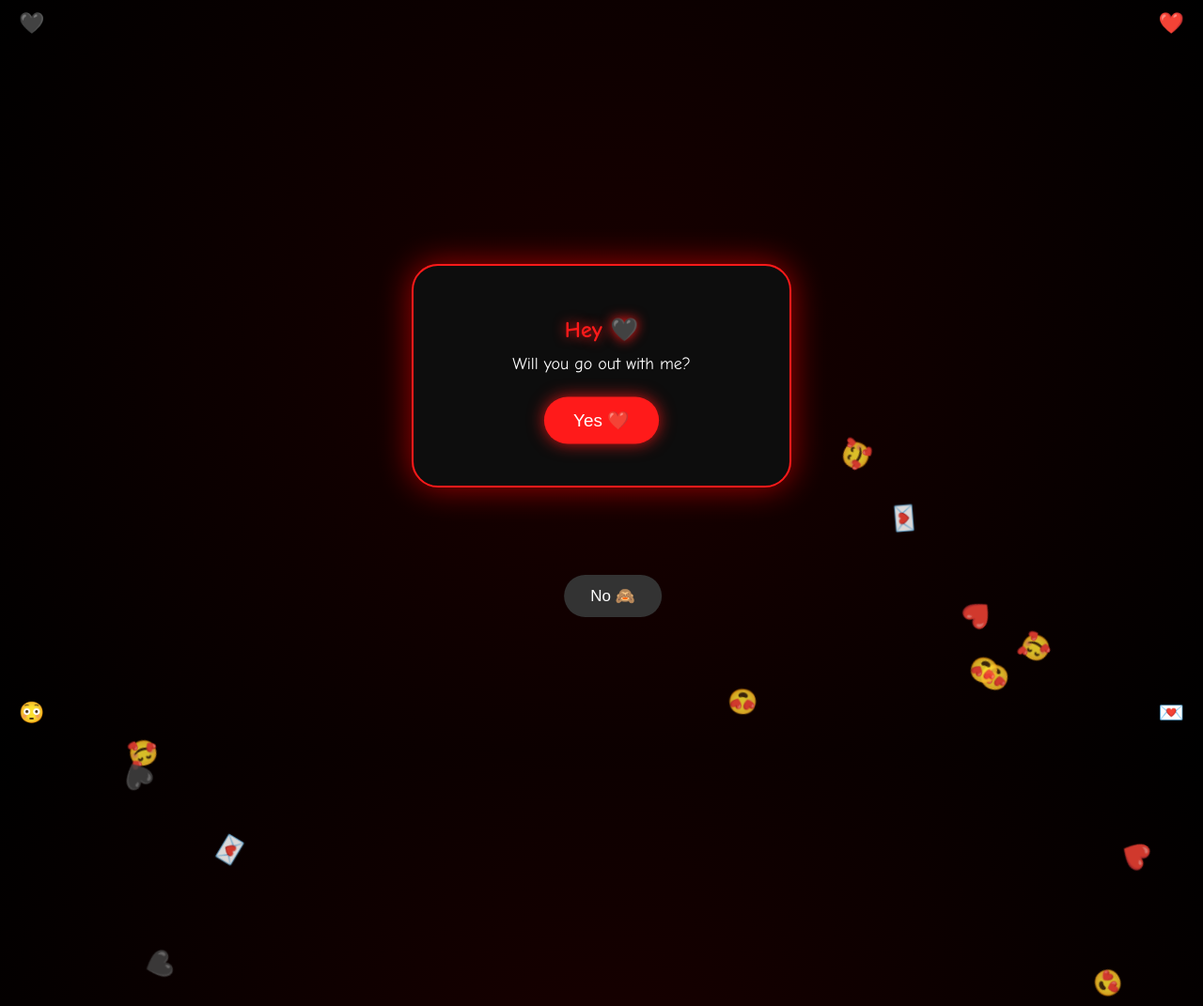
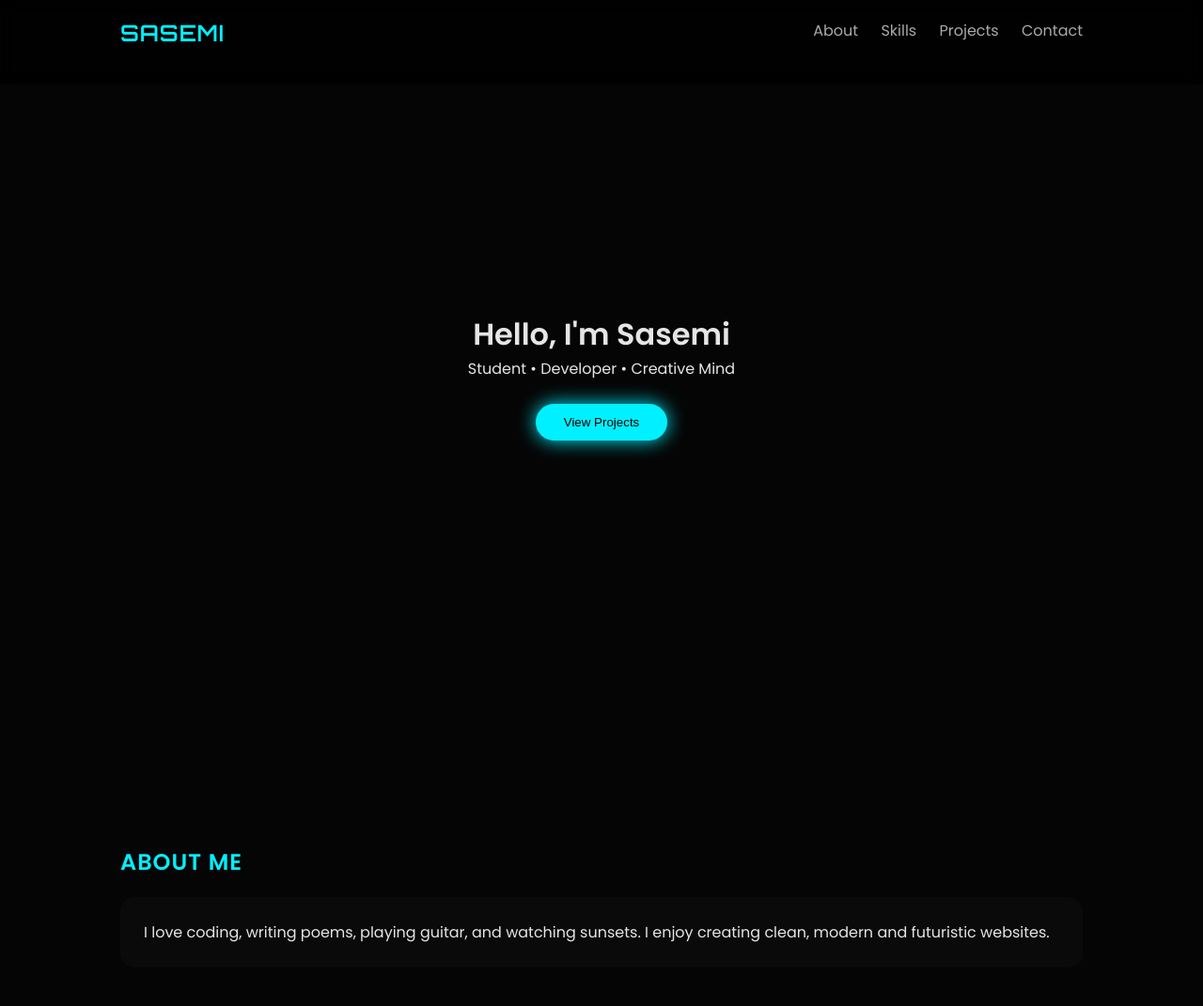
Before and after one commit to sasemidias05/sasemi_dias.github.io, a plain HTML site: page index.html in a window 1280 px wide. Shown: the top 1071 px of the page at 94% size. Drawn offline with Linux system fonts and the light colour scheme.

Commit message:
Add files via upload

```diff
--- a/index.html
+++ b/index.html
@@ -1,181 +1,87 @@
+<!-- index.html -->
 <!DOCTYPE html>
 <html lang="en">
 <head>
-  <meta charset="UTF-8">
-  <title>🖤❤️ One Question</title>
+<meta charset="UTF-8">
+<meta name="viewport" content="width=device-width, initial-scale=1.0">
+<title>Sasemi | Developer Portfolio</title>
 
-  <style>
-    body {
-      margin: 0;
-      height: 100vh;
-      background: radial-gradient(circle, #1a0000, #000000);
-      font-family: "Comic Sans MS", Arial, sans-serif;
-      overflow: hidden;
-      display: flex;
-      justify-content: center;
-      align-items: center;
-    }
+<!-- Link CSS -->
+<link rel="stylesheet" href="style.css">
 
-    .card {
-      background: #0d0d0d;
-      padding: 35px;
-      border-radius: 28px;
-      text-align: center;
-      width: 330px;
-      border: 2px solid #ff1a1a;
-      box-shadow: 0 0 35px rgba(255,0,0,0.6);
-      animation: popIn 1s ease;
-      z-index: 5;
-    }
+<link href="https://fonts.googleapis.com/css2?family=Orbitron:wght@400;600&family=Poppins:wght@300;400;600&display=swap" rel="stylesheet">
+</head>
 
-    @keyframes popIn {
-      0% { transform: scale(0); }
-      80% { transform: scale(1.1); }
-      100% { transform: scale(1); }
-    }
-
-    h2 {
-      color: #ff1a1a;
-      margin-bottom: 6px;
-      animation: glow 2s infinite alternate;
-    }
-
-    @keyframes glow {
-      from { text-shadow: 0 0 5px #ff1a1a; }
-      to { text-shadow: 0 0 15px #ff1a1a; }
-    }
-
-    p {
-      color: white;
-      font-size: 18px;
-      margin: 12px 0;
-      min-height: 24px;
-    }
-
-    button {
-      padding: 12px 28px;
-      margin: 12px;
-      border: none;
-      border-radius: 30px;
-      font-size: 17px;
-      cursor: pointer;
-    }
-
-    #yes {
-      background: #ff1a1a;
-      color: white;
-      box-shadow: 0 0 15px rgba(255,26,26,0.8);
-      animation: pulse 1.5s infinite;
-    }
-
-    @keyframes pulse {
-      0% { transform: scale(1); }
-      50% { transform: scale(1.12); }
-      100% { transform: scale(1); }
-    }
-
-    #no {
-      background: #333;
-      color: white;
-      position: absolute;
-      top: 75%;
-      left: 50%;
-      transform: translateX(-50%);
-      z-index: 2;
-    }
-
-    .sticker {
-      position: absolute;
-      font-size: 26px;
-      animation: floatUp 6s linear infinite;
-      opacity: 0.85;
-    }
-
-    @keyframes floatUp {
-      from {
-        transform: translateY(100vh) rotate(0deg);
-      }
-      to {
-        transform: translateY(-10vh) rotate(360deg);
-      }
-    }
-
-    .cute {
-      position: absolute;
-      font-size: 22px;
-      animation: bounce 2s infinite;
-    }
-
-    @keyframes bounce {
-      0%, 100% { transform: translateY(0); }
-      50% { transform: translateY(-8px); }
-    }
-  </style>
-</head>
 <body>
 
-  <!-- cute corner stickers -->
-  <div class="cute" style="top:20px; left:20px;">🖤</div>
-  <div class="cute" style="top:20px; right:20px;">❤️</div>
-  <div class="cute" style="bottom:20px; left:20px;">😳</div>
-  <div class="cute" style="bottom:20px; right:20px;">💌</div>
+<nav>
+  <h2>SASEMI</h2>
+  <div>
+    <a href="#about">About</a>
+    <a href="#skills">Skills</a>
+    <a href="#projects">Projects</a>
+    <a href="#contact">Contact</a>
+  </div>
+</nav>
 
+<header>
+  <h1>Hello, I'm <span>Sasemi</span></h1>
+  <p>Student • Developer • Creative Mind</p>
+  <button class="btn" onclick="goProjects()">View Projects</button>
+</header>
+
+<section id="about">
+  <h2>About Me</h2>
   <div class="card">
-    <h2>Hey 🖤</h2>
-    <p id="text">Will you go out with me?</p>
-    <button id="yes" onclick="yesClick()">Yes ❤️</button>
+    <p>I love coding, writing poems, playing guitar, and watching sunsets. I enjoy creating clean, modern and futuristic websites.</p>
   </div>
+</section>
 
-  <button id="no">No 🙈</button>
+<section id="skills">
+  <h2>Skills</h2>
+  <div class="grid">
+    <div class="card">HTML<div class="progress"><div style="width:95%"></div></div></div>
+    <div class="card">CSS<div class="progress"><div style="width:90%"></div></div></div>
+    <div class="card">JavaScript<div class="progress"><div style="width:75%"></div></div></div>
+    <div class="card">Python<div class="progress"><div style="width:80%"></div></div></div>
+    <div class="card">Java<div class="progress"><div style="width:70%"></div></div></div>
+  </div>
+</section>
 
-  <script>
-    const noBtn = document.getElementById("no");
-    const text = document.getElementById("text");
+<section id="projects">
+  <h2>Projects</h2>
+  <div class="grid">
+    <div class="card">
+      <h3>Portfolio Website</h3>
+      <p>Modern personal portfolio with animations.</p>
+    </div>
+    <div class="card">
+      <h3>Math Solver</h3>
+      <p>Helps solve math problems easily.</p>
+    </div>
+    <div class="card">
+      <h3>Poetry Blog</h3>
+      <p>A space to share my poems.</p>
+    </div>
+  </div>
+</section>
 
-    const messages = [
-      "Are you sure? 😳",
-      "Think again 🖤",
-      "My heart says yes ❤️",
-      "Don’t be shy 🙈",
-      "Okay okay… you know you want to 😌"
-    ];
+<section id="contact">
+  <h2>Contact</h2>
+  <div class="card">
+    <p>GitHub:<a href="https://github.com/sasemidias05/sasemi_dias.github.io" target="_blank"> <i class="fab fa-github">github.com/Sasemi</i></a></p>
+  </div>
+</section>
 
-    let count = 0;
+<footer>
+  <p>© 2026 Sasemi | All Rights Reserved</p>
+</footer>
 
-    noBtn.addEventListener("mouseover", () => {
-      const x = Math.random() * (window.innerWidth - 120);
-      const y = Math.random() * (window.innerHeight - 60);
-      noBtn.style.left = x + "px";
-      noBtn.style.top = y + "px";
-
-      if (count < messages.length) {
-        text.innerText = messages[count];
-        count++;
-      }
-    });
-
-    function yesClick() {
-      document.body.innerHTML = `
-        <div style="text-align:center; color:#ff1a1a; animation: popIn 1s ease;">
-          <h1>YAY ❤️🖤</h1>
-          <h2>You said YES 😍</h2>
-          <p style="color:white;">Best moment ever 💞</p>
-        </div>
-      `;
-    }
-
-    // floating sticker rain
-    setInterval(() => {
-      const stickers = ["❤️","🖤","💌","😍","🥰"];
-      const s = document.createElement("div");
-      s.className = "sticker";
-      s.innerHTML = stickers[Math.floor(Math.random()*stickers.length)];
-      s.style.left = Math.random() * 100 + "vw";
-      s.style.animationDuration = (4 + Math.random() * 3) + "s";
-      document.body.appendChild(s);
-      setTimeout(() => s.remove(), 7000);
-    }, 300);
-  </script>
+<script>
+function goProjects(){
+  document.getElementById('projects').scrollIntoView({behavior:'smooth'});
+}
+</script>
 
 </body>
 </html>
--- /dev/null
+++ b/style.css
@@ -0,0 +1,132 @@
+*{margin:0;padding:0;box-sizing:border-box}
+
+body{
+  font-family:'Poppins',sans-serif;
+  background:#050505;
+  color:#e5e5e5;
+  scroll-behavior:smooth;
+  overflow-x: hidden;
+  scroll-behavior: smooth;
+}
+
+canvas#bg{
+    position: fixed;
+    top: 0;
+    left: 0;
+    width: 100;
+    height: 100;
+    z-index: -1;
+    display: block;
+}
+
+nav{
+  position:fixed;
+  width:100%;
+  display:flex;
+  justify-content:space-between;
+  padding:20px 10%;
+  background:rgba(0,0,0,0.8);
+  backdrop-filter:blur(10px);
+  z-index: 1000;
+}
+
+nav h2{
+  font-family:'Orbitron',sans-serif;
+  color:#00f0ff;
+}
+
+nav a{
+  color:#aaa;
+  text-decoration:none;
+  margin-left:20px;
+  transition:0.3s;
+}
+
+nav a:hover{
+  color:#00f0ff;
+}
+
+header{
+  height:100vh;
+  display:flex;
+  flex-direction:column;
+  justify-content:center;
+  align-items:center;
+  text-align:center;
+}
+#typing {
+    font-size: 3rem;
+    color: #00f0ff;
+    text-shadow: 0 0 15px #00f0ff;
+}
+
+.btn:hover{
+    transform: scale(1.05s);
+}
+
+.btn{
+  margin-top:25px;
+  padding:12px 30px;
+  background:#00f0ff;
+  color:#000;
+  border:none;
+  border-radius:30px;
+  cursor:pointer;
+  box-shadow:0 0 20px #00f0ff;
+}
+
+section{
+  padding:100px 10%;
+}
+
+h2{
+  color:#00f0ff;
+  margin-bottom:20px;
+  text-transform: uppercase;
+  letter-spacing: 1px;
+}
+
+.card{
+  background:#0a0a0a;
+  padding:25px;
+  border-radius:15px;
+  transition: transform 0.3s;
+  box-shadow: 0.3s;
+}
+
+.card:hover{
+  transform:translateY(-10px);
+  box-shadow:0 0 25px #00f0ff33;
+}
+
+.grid{
+  display:grid;
+  grid-template-columns:repeat(auto-fit,minmax(250px,1fr));
+  gap:25px;
+}
+
+.progress{
+  background:#111;
+  border-radius:10px;
+  margin-top:10px;
+  overflow: hidden;
+}
+
+.progress div{
+  height:10px;
+  background:#00f0ff;
+  width: 0;
+  transition: width 1s ease;
+}
+.project-card img{
+    width: 100;
+    border-radius: 10px;
+    margin-bottom: 10px;
+}
+
+footer{
+  text-align:center;
+  padding:20px;
+  background:#000;
+  color:#555;
+}
```
